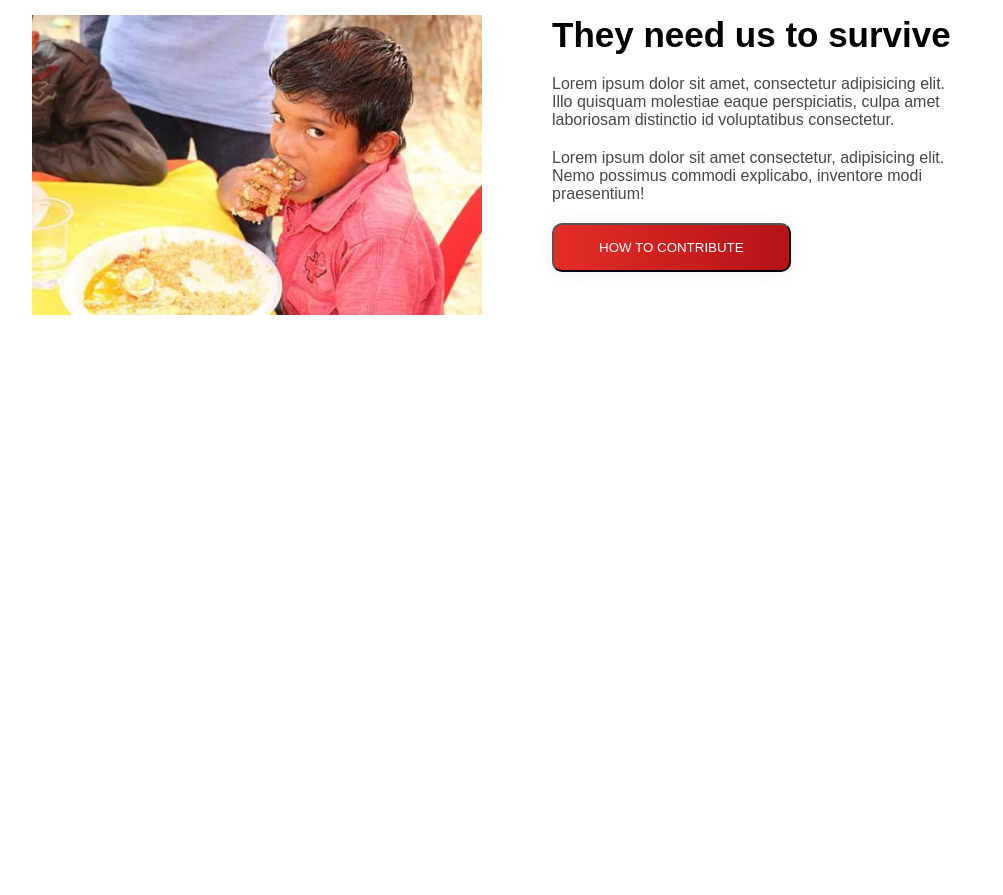
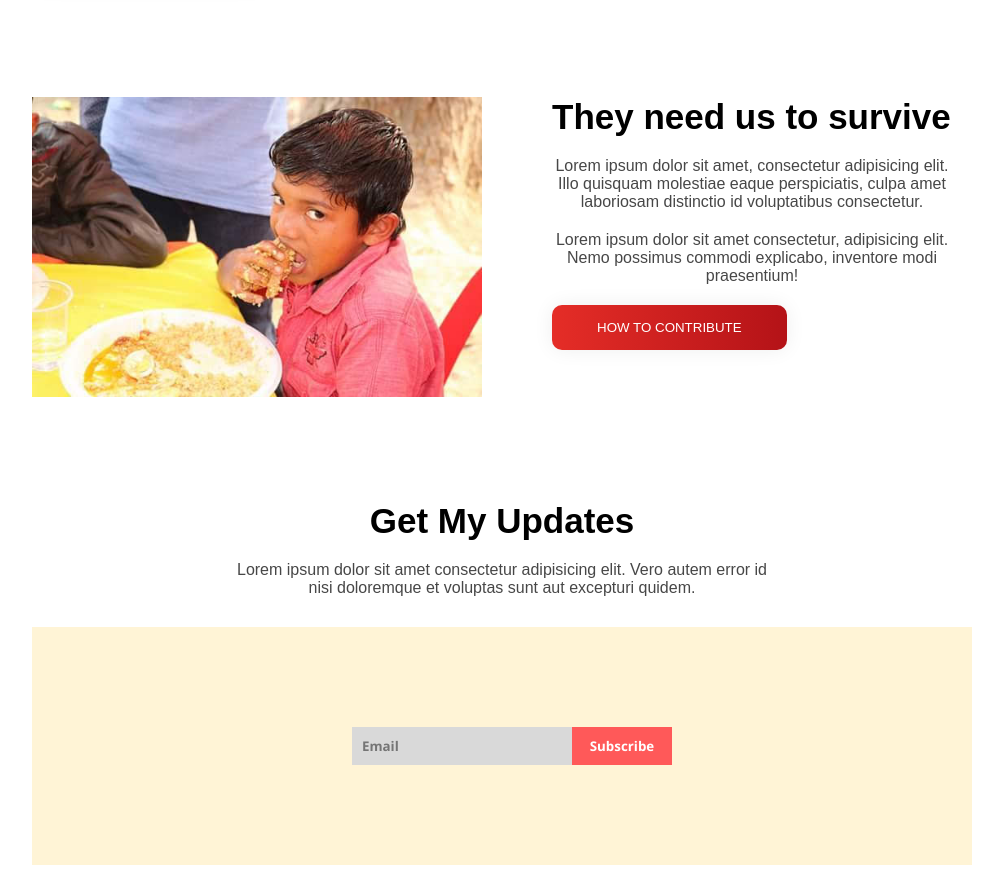
Before and after one commit to galibmia/donate_site, a plain HTML site: page index.html in a window 1280 px wide. Shown: the part 1875-2770 px from the top of the page, without its empty margins (138-1141 px from the left). Before the commit the page ends 2194 px from the top, so only its background shows below. Drawn offline with Linux system fonts and the light colour scheme.

Commit message:
Get updates added

```diff
--- a/index.html
+++ b/index.html
@@ -114,6 +114,17 @@
 
       </section>
 
+      <section class="get-updates">
+        <div class="update-text">
+          <h4 class="section-header">Get My Updates</h4>
+          <p class="description">Lorem ipsum dolor sit amet consectetur adipisicing elit. Vero autem error id nisi doloremque et voluptas sunt aut excepturi quidem.</p>
+        </div>
+        <div class="update-subscribe">
+          <input type="email" name="email" id="email" placeholder="Email">
+          <button class="btn-subscribe" type="submit">Subscribe</button>
+        </div>
+      </section>
+
 
     </main>
     <!-- main end -->
--- a/style/style.css
+++ b/style/style.css
@@ -27,6 +27,7 @@
     transition: 0.5s;
     background-size: 200% auto;
     color: white;
+    border: 0;
     box-shadow: 0 0 20px #eee;
     border-radius: 10px;
     display: block;
@@ -43,6 +44,8 @@
 .description{
     padding-bottom: 20px;
     color: rgb(71, 71, 71);
+    text-wrap: wrap;
+    text-align: center;
 }
 .section-header{
     font-size: 35px;
@@ -72,22 +75,30 @@
     max-width: 50%;
 }
 .header .btn-primary{
-    margin-left: 280px;
+    margin-left: 370px;
 }
 
 .header-title{
     padding: 100px 0 20px 0;
     color: #fff;
+    font-size: 50px;
+    text-wrap: wrap;
 
 }
 .header .description {
     color: rgb(255, 255, 255);
+    margin: 0 150px;
+    padding-bottom: 30px;
 }
+
+/* Main start */
 
 main {
     max-width: 940px;
     margin: 0 auto;
   }
+
+  /* Donate Today Start */
 
 .donate{
     text-align: center;
@@ -96,7 +107,9 @@ main {
 }
 .donate-today .description{
     color: rgb(71, 71, 71);
+    padding: 0 200px;
     padding-bottom: 30px;
+
 }
 
 .amount{
@@ -135,11 +148,15 @@ hr{
 main .btn-primary{
     margin-left: 380px;
 }
-/*  */
+/* Our Donate plan start */
 
 .plan .section-header{
     padding-top: 70px;
     padding-bottom: 20px;
+}
+.plan>.description{
+    padding: 0 200px;
+    padding-bottom: 30px;
 }
 .donate-plan {
     display: flex;
@@ -170,7 +187,7 @@ main .btn-primary{
 .support{
     display: flex;
     gap: 40px;
-    padding-top: 80px;
+    margin-top: 100px;
 }
 .content-img img{
     height: 300px;
@@ -200,3 +217,45 @@ main .btn-primary{
 #support-2 img{
     padding-left: 0;
 }
+
+/* Get updates start */
+
+.get-updates{
+    padding-top: 100px;
+    padding-bottom: 30px;
+}
+.get-updates .description{
+    padding: 0 200px;
+    padding-bottom: 30px;
+}
+.update-subscribe{
+   background-color: #FFF4D6;
+   padding: 100px 250px;
+   display: flex;
+   align-items: center;
+   padding-left: 320px;
+}
+.update-subscribe #email {
+    width: 200px;
+    padding: 10px;
+    border: none;
+    color: #7e7c7c ;
+    background-color:#D9D9D9 ;
+    font-weight: 600;
+    font-family: 'Segoe UI', Tahoma, Geneva, Verdana, sans-serif;
+}
+.update-subscribe .btn-subscribe {
+    padding: 10px;
+    width: 100px;
+    border: none;
+    background-color: #FF5959;
+    color: white;
+    font-weight: 600;
+    font-family: 'Segoe UI', Tahoma, Geneva, Verdana, sans-serif;
+}
+
+.btn-subscribe:hover{
+    background-color: #fd0101;
+    cursor: pointer;
+}
+/* footer start */
```
